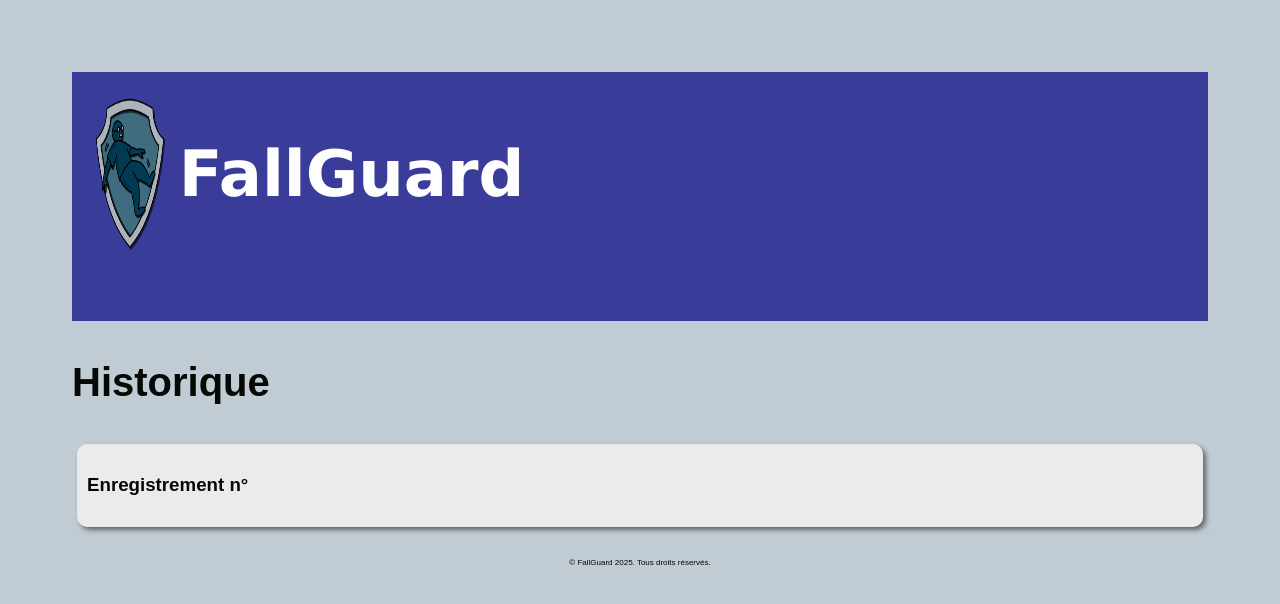
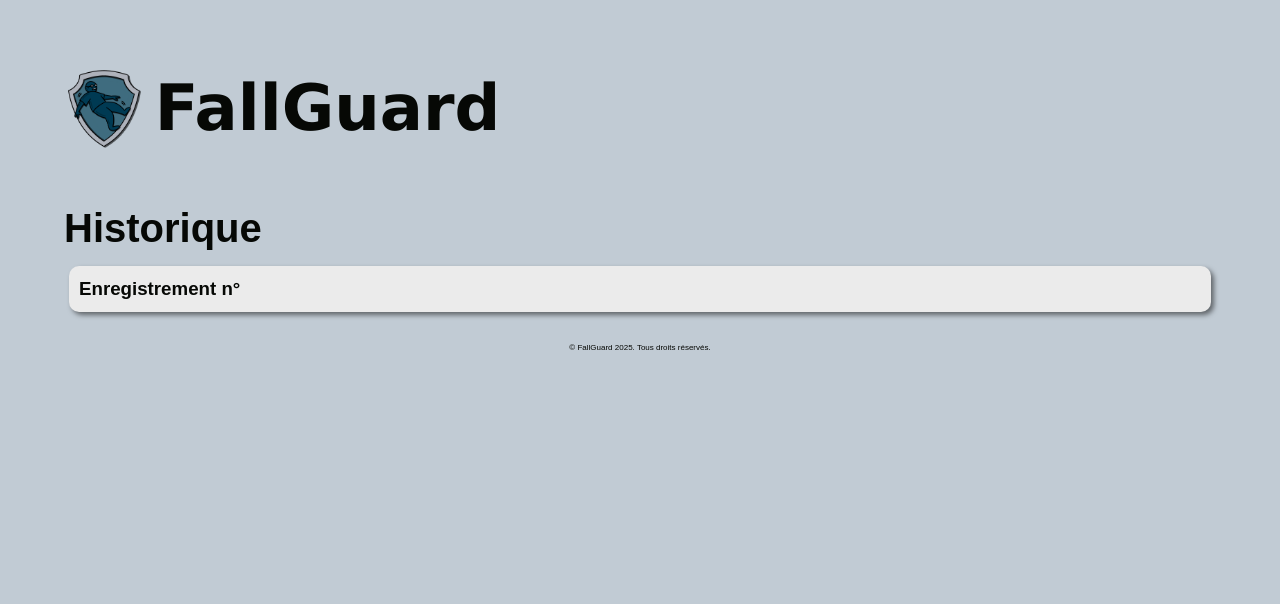
Before and after one commit to Yo-Ikhelef/fall_detection, a Flask app: page / in a window 1280 px wide. Shown: the top 604 px of the page. Run offline with Flask 3, Linux system fonts and the light colour scheme.

Commit message:
fix last commit

```diff
--- a/app/static/styles.css
+++ b/app/static/styles.css
@@ -1,151 +1,3 @@
-<<<<<<< HEAD
-/* Style général */
-body {
-    font-family: Arial, sans-serif;
-    background-color: #f4f4f9;
-    margin: 0;
-    padding: 0;
-}
-
-/* En-tête avec titre centré */
-
-header {
-    background-color: rgba(0, 0, 128, 0.7); /* Bleu foncé avec 70% d'opacité */
-    padding: 15px 20px;  /* Espacement vertical dans l'en-tête */
-    color: white; /* Couleur du texte en blanc pour contraster avec le fond */
-
-}
-
-/* Style pour le logo */
-.logo {
-    width: 700px;  /* Définir la largeur du logo */
-    height: auto;  /* La hauteur sera ajustée automatiquement pour conserver les proportions */
-}
-
-/* Ajuster la taille du logo si l'écran est plus large */
-@media (min-width: 768px) {
-    .logo {
-        width: 700px;  /* Taille du logo sur les écrans larges */
-    }
-}
-
-
-/* Navigation horizontale avec les éléments espacés de manière égale */
-nav {
-    display: flex;
-    justify-content: center;  /* Centrer le menu */
-    gap: 130px;  /* Espacement égal entre les éléments */
-    margin-top: 10px;
-}
-
-nav a {
-    margin-top: 22px;
-    color: white;
-    text-decoration: none;
-    font-size: 1.2rem;
-    padding: 8px 16px;
-    border-radius: 4px;
-}
-
-nav a:hover {
-    background-color: #302476;  /* Changer la couleur lors du survol */
-}
-
-/* Section principale */
-section {
-    background-color: white;
-    padding: 20px;
-    margin: 20px;
-    border-radius: 8px;
-}
-
-/* Centrage des éléments dans la section */
-section h2 {
-    text-align: center;
-    font-size: 1.8rem;
-}
-
-/* Formulaire */
-form {
-    display: flex;
-    flex-direction: column;
-    align-items: center;
-    gap: 12px;
-    margin-top: 20px;
-}
-
-input {
-    padding: 8px;
-    margin: 8px 0;
-    border: 1px solid #ccc;
-    border-radius: 5px;
-    width: 300px;
-}
-
-button {
-    background-color: #4CAF50;
-    color: white;
-    border: none;
-    padding: 10px 20px;
-    border-radius: 5px;
-    cursor: pointer;
-    width: 320px;  /* Taille du bouton */
-    text-align: center;
-}
-
-button:hover {
-    background-color: #45a049;
-}
-
-/* Messages flash */
-ul {
-    list-style-type: none;
-    padding: 0;
-    margin-bottom: 20px;
-}
-
-li {
-    margin: 10px 0;
-    padding: 10px;
-    background-color: #e0e0e0;
-    border-radius: 5px;
-}
-
-li.error {
-    background-color: #ffcccc;
-    color: #900;
-}
-
-li.success {
-    background-color: #ccffcc;
-    color: #090;
-}
-
-.promotion {
-    display: flex;
-    justify-content: space-between;
-    align-items: center;
-    padding: 20px;
-}
-
-.promotion-content {
-    flex: 1;
-    padding-right: 20px;
-}
-
-.promotion-content p {
-    font-size: 1.2em;
-    color: #333;
-    line-height: 1.6;
-}
-
-.promotion-image img {
-    max-width: 400px; /* Ajustez la taille de l'image selon vos besoins */
-    height: auto;
-    display: block;
-    border-radius: 8px; /* Optionnel: ajoute une bordure arrondie à l'image */
-}
-=======
 /**
     --bg-color: #C1CBD4;
     --primary-color: #024059;
@@ -209,4 +61,3 @@
     padding: 10px;
     border-radius: 10px;
 }
->>>>>>> fc4d60bb63044233c09886f373afc7a68be089c5
--- a/app/templates/index.html
+++ b/app/templates/index.html
@@ -11,7 +11,7 @@
         {% for enregistrement in enregistrements %}
         <div class="record-container">
             <li>
-                <a href="{{ url_for('telecharger_video', filename=enregistrement.nom) }}">
+                <a href="{{ url_for('recordings/falls', filename='fall_30-01-2025_10h28m00s.avi') }}">
                     📹 Enregistrement {{ enregistrement.id }} - {{ enregistrement.nom }}
                 </a>
             </li>
```
